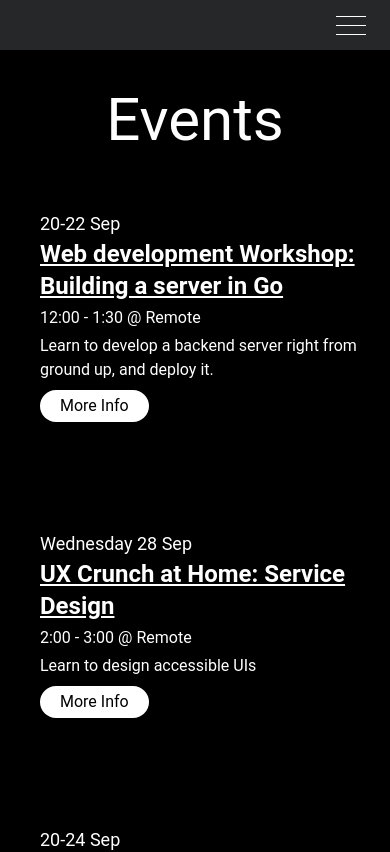
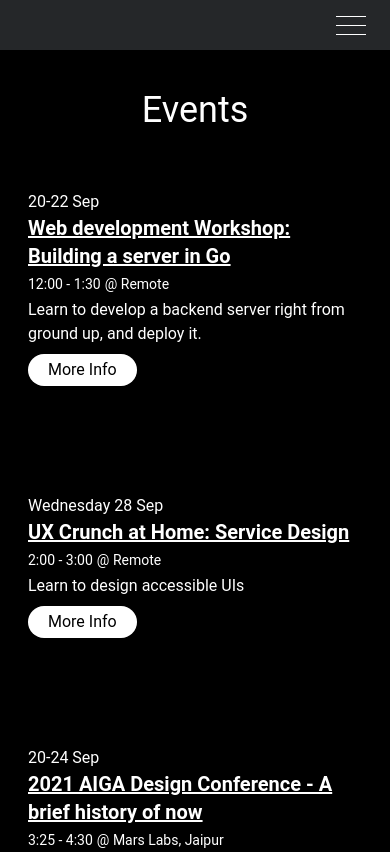
Before and after one commit to akathecoder/coding-club-website, a Next.js app: page /events in a window 390 px wide. Shown: the top 852 px of the page. Built offline with nearby package versions, Linux system fonts and the light colour scheme.

Commit message:
fixed events scroll issue

```diff
--- a/components/General/event/Event.tsx
+++ b/components/General/event/Event.tsx
@@ -4,10 +4,10 @@ import { useRouter } from 'next/router';
 function Event(event: EventType) {
     const router = useRouter();
     return (
-        <div className="mb-5 w-event-sm lg:mb-10 lg:w-event-base">
-            <p className="text-lg">{event.date}</p>
-            <h1 className="text-2xl lg:text-3xl font-bold underline">{event.title}</h1>
-            <div className="flex text-base lg:text-lg my-1">
+        <div className="mb-5 w-full max-w-sm lg:mb-10 lg:w-event-base">
+            <p className="text-base sm:text-lg">{event.date}</p>
+            <h1 className="text-xl lg:text-3xl font-bold underline">{event.title}</h1>
+            <div className="flex text-sm sm:text-base lg:text-lg my-1">
                 <p>
                     {event.timeFrom} - {event.timeTo}
                 </p>
--- a/pages/events.tsx
+++ b/pages/events.tsx
@@ -7,9 +7,9 @@ function Events({ events }: EventsData) {
     return (
         <section className={`bg-background flex items-center flex-col ${styles.eventsContainer}`}>
             <header className="py-10">
-                <h1 className="text-6xl">Events</h1>
+                <h1 className="text-4xl md:text-5xl lg:text-6xl">Events</h1>
             </header>
-            <div className="grid grid-cols-1 gap-20 mt-5 px-10 s-800:grid-cols-2">
+            <div className="grid grid-cols-1 gap-20 mt-5 px-7 s-800:grid-cols-2">
                 {events.map((event, idx) => (
                     <Event key={idx} {...event} />
                 ))}
```
